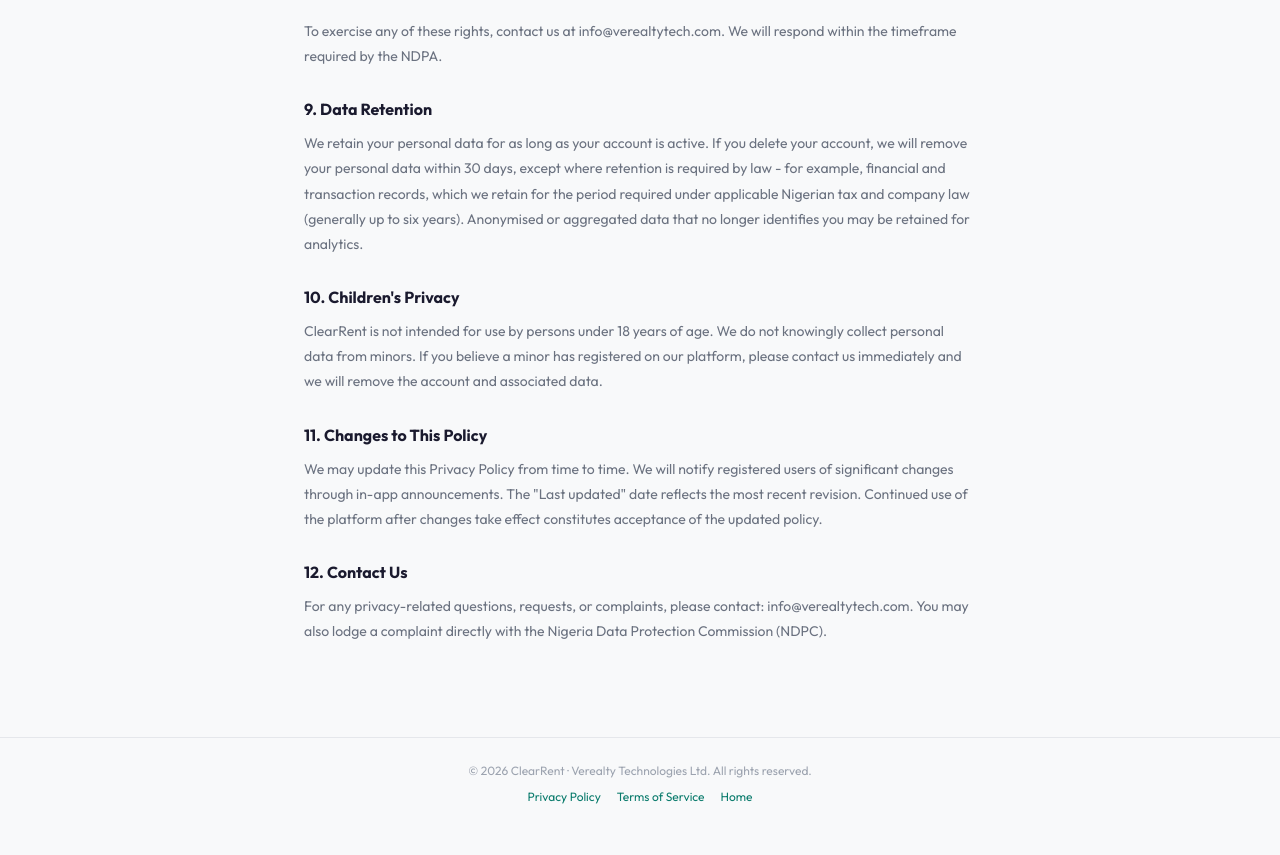
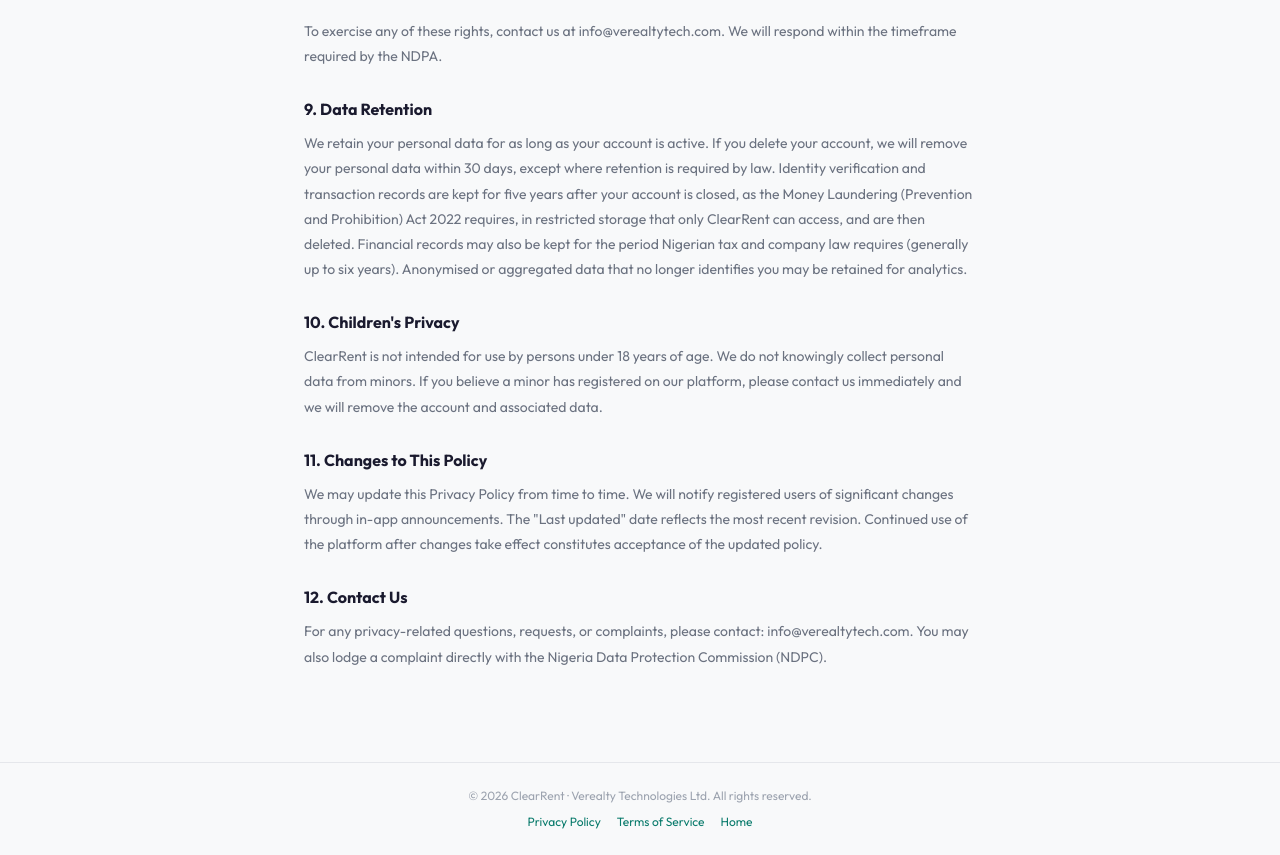
Before and after one commit to pinkarray/ClearRent_webapp, a Next.js app: page /privacy in a window 1280 px wide. Shown: the part 2985-3840 px from the top of the page. Before the commit the page ends 3815 px from the top, so only its background shows below. Built offline with nearby package versions, Linux system fonts and the light colour scheme; no server answers.

Commit message:
State the five-year record retention in the privacy policy

```diff
--- a/components/LegalContent.tsx
+++ b/components/LegalContent.tsx
@@ -134,7 +134,7 @@ export function PrivacyPolicyContent() {
       {p('To exercise any of these rights, contact us at info@verealtytech.com. We will respond within the timeframe required by the NDPA.')}
 
       {h('9. Data Retention')}
-      {p('We retain your personal data for as long as your account is active. If you delete your account, we will remove your personal data within 30 days, except where retention is required by law - for example, financial and transaction records, which we retain for the period required under applicable Nigerian tax and company law (generally up to six years). Anonymised or aggregated data that no longer identifies you may be retained for analytics.')}
+      {p('We retain your personal data for as long as your account is active. If you delete your account, we will remove your personal data within 30 days, except where retention is required by law. Identity verification and transaction records are kept for five years after your account is closed, as the Money Laundering (Prevention and Prohibition) Act 2022 requires, in restricted storage that only ClearRent can access, and are then deleted. Financial records may also be kept for the period Nigerian tax and company law requires (generally up to six years). Anonymised or aggregated data that no longer identifies you may be retained for analytics.')}
 
       {h('10. Children\'s Privacy')}
       {p('ClearRent is not intended for use by persons under 18 years of age. We do not knowingly collect personal data from minors. If you believe a minor has registered on our platform, please contact us immediately and we will remove the account and associated data.')}
```
